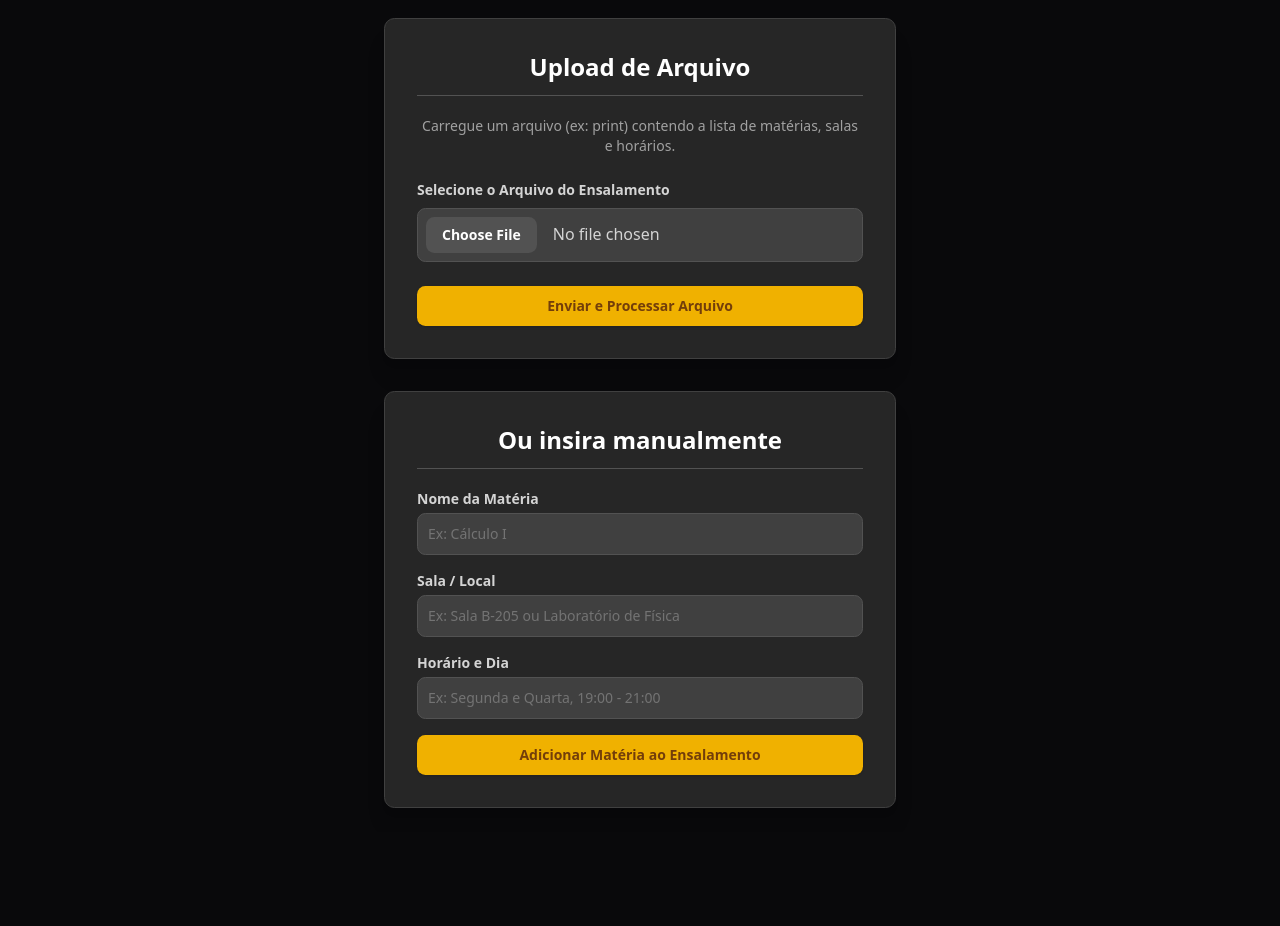
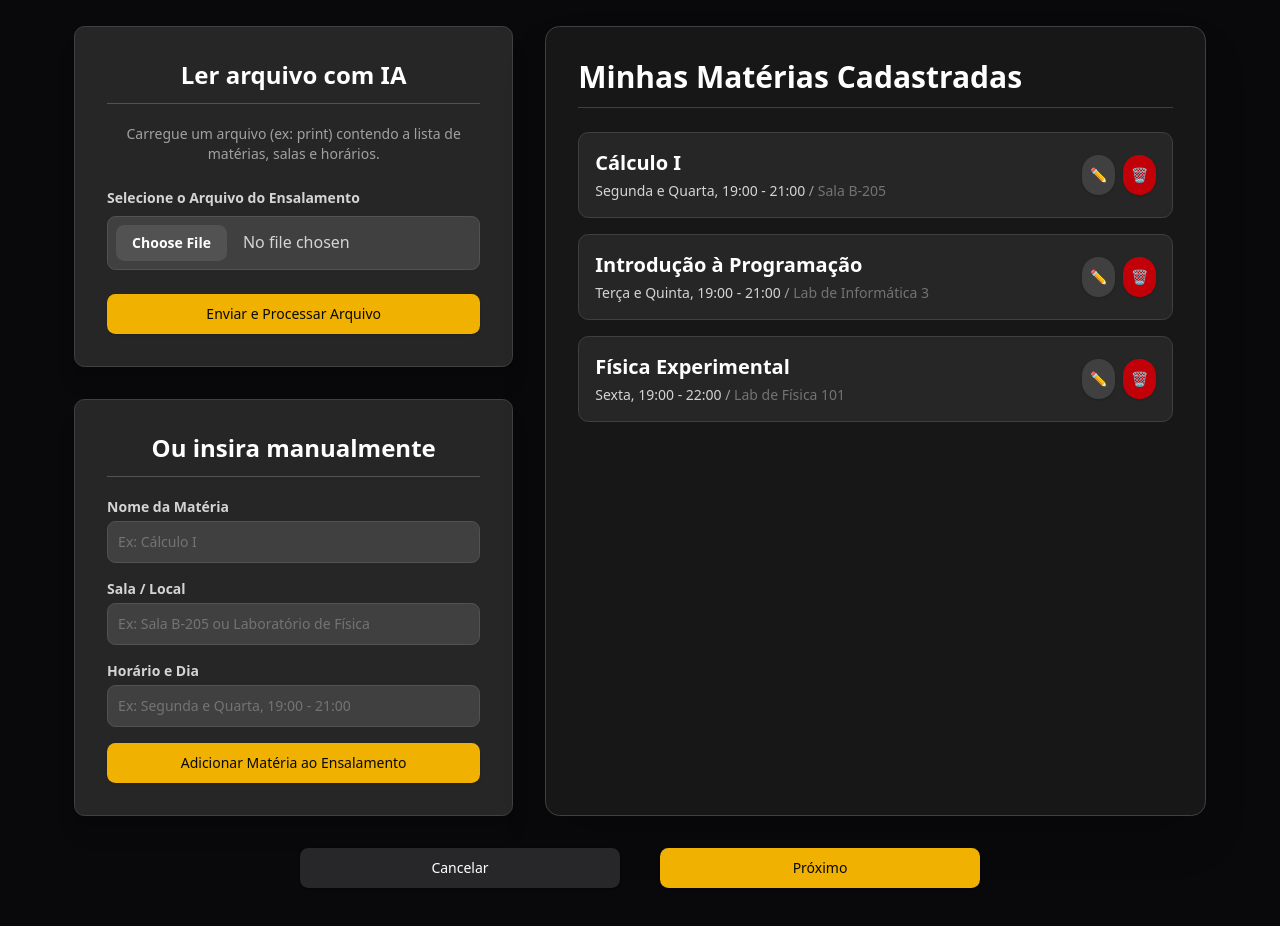
Before and after one commit to ana-borowsky/cronograma-educacional-react, a React (Vite) app in the folder frontend/: page /roomschedule in a window 1280 px wide. Shown: the part 200-1126 px from the top of the page. Before the commit the page ends 1032 px from the top, so only its background shows below. Built offline with nearby package versions, Linux system fonts and the light colour scheme.

Commit message:
Inicia refatoração da tela de roomschedule

```diff
--- a/frontend/src/components/ui/button.tsx
+++ b/frontend/src/components/ui/button.tsx
@@ -10,7 +10,7 @@ const buttonVariants = cva(
     variants: {
       variant: {
         default:
-          "bg-primary text-primary-foreground shadow hover:bg-primary/90",
+          "bg-primary text-background shadow hover:bg-primary/90",
         destructive:
           "bg-destructive text-destructive-foreground shadow-sm hover:bg-destructive/90",
         outline:
@@ -21,7 +21,7 @@ const buttonVariants = cva(
         link: "text-primary underline-offset-4 hover:underline",
       },
       size: {
-        default: "h-9 px-4 py-2",
+        default: "h-10 px-4 py-2",
         sm: "h-8 rounded-md px-3 text-xs",
         lg: "h-10 rounded-md px-8",
         xl: "px-8 py-3 text-lg font-bold",
--- a/frontend/src/pages/Home.jsx
+++ b/frontend/src/pages/Home.jsx
@@ -100,7 +100,7 @@ const Home = () => {
             </p>
 
             <div className="flex gap-4">
-              <Button size="lg" className="bg-orange-500 hover:bg-orange-600 text-lg font-semibold shadow-lg transition duration-200" asChild>
+              <Button size="lg" className="bg-yellow-500 hover:bg-orange-600 text-lg font-semibold shadow-lg transition duration-200" asChild>
                 <Link to="/signup">
                   Comece Grátis <Zap className="ml-2 h-5 w-5" />
                 </Link>
--- a/frontend/src/pages/RoomSchedule.jsx
+++ b/frontend/src/pages/RoomSchedule.jsx
@@ -1,16 +1,22 @@
+import React from 'react';
 import { Button } from "@/components/ui/button";
 import Layout from "../components/Layout"
 import { Link } from "react-router-dom"
 
 const RoomSchedule = () => {
+  const mockCourses = [
+    { id: 1, name: "Cálculo I", schedule: "Segunda e Quarta, 19:00 - 21:00", room: "Sala B-205" },
+    { id: 2, name: "Introdução à Programação", schedule: "Terça e Quinta, 19:00 - 21:00", room: "Lab de Informática 3" },
+    { id: 3, name: "Física Experimental", schedule: "Sexta, 19:00 - 22:00", room: "Lab de Física 101" },
+  ];
+
   return (
-    <Layout subtitle="Insira seu ensalamento">
-      <div className="flex flex-col items-center justify-center min-h-[80vh] p-4 sm:p-6">
-
-        <div className="w-full max-w-lg space-y-8">
+    <Layout subtitle="Insira e gerencie suas matérias.">
+      <div className="max-w-7xl mx-auto p-4 md:p-8 flex flex-col lg:flex-row lg:space-x-8">
+        <div className="w-full lg:w-2/5 space-y-8 mb-8 lg:mb-0">
 
           <div className="bg-neutral-800 p-6 sm:p-8 border border-neutral-700 rounded-lg shadow-xl">
-            <h2 className="text-2xl font-bold text-white text-center mb-5 border-b border-neutral-600 pb-3">Upload de Arquivo</h2>
+            <h2 className="text-2xl font-bold text-white text-center mb-5 border-b border-neutral-600 pb-3">Ler arquivo com IA</h2>
 
             <form className="space-y-6">
               <p className="text-neutral-400 text-sm text-center">Carregue um arquivo (ex: print) contendo a lista de matérias, salas e horários.</p>
@@ -25,7 +31,7 @@ const RoomSchedule = () => {
                   className="w-full p-2 border border-neutral-600 rounded-md bg-neutral-700 text-neutral-300 file:mr-4 file:py-2 file:px-4 file:rounded-md file:border-0 file:text-sm file:font-semibold file:bg-neutral-600 file:text-white hover:file:bg-neutral-500 cursor-pointer"
                 />
               </div>
-              <Button className="py-2.5 px-4 w-full font-bold" size={"lg"} asChild>
+              <Button className="w-full">
                 <Link to="/courselist" >
                   Enviar e Processar Arquivo
                 </Link>
@@ -74,16 +80,57 @@ const RoomSchedule = () => {
                   className="w-full p-2.5 border border-neutral-600 rounded-md bg-neutral-700 text-white placeholder-neutral-500 focus:outline-none focus:border-blue-500 text-sm"
                 />
               </div>
-              <Button className="py-2.5 px-4 w-full font-bold" size={"lg"}>
+              <Button className="w-full">
                 <Link to="/courselist">
                   Adicionar Matéria ao Ensalamento
                 </Link>
               </Button>
             </form>
           </div>
+        </div>
+
+        <div className="w-full lg:w-3/5 bg-neutral-900 rounded-xl shadow-2xl p-5 md:p-8 border border-neutral-700">
+          <h2 className="text-3xl font-bold text-white mb-6 border-b border-neutral-700 pb-3">
+            Minhas Matérias Cadastradas
+          </h2>
+
+          <div className="space-y-4 mb-6">
+            {mockCourses.map(course => (
+              <div key={course.id} className="flex items-center justify-between p-4 bg-neutral-800 border border-neutral-700 rounded-lg transition duration-200 hover:bg-neutral-700">
+                <div className="flex-grow">
+                  <h3 className="text-xl font-semibold text-white">{course.name}</h3>
+                  <p className="text-sm text-neutral-400 mt-1">
+                    <span className="font-medium text-neutral-300">{course.schedule}</span> / <span className="text-neutral-500">{course.room}</span>
+                  </p>
+                </div>
+                <div className="flex space-x-2 ml-4">
+                  <Button className="p-2 bg-neutral-700 rounded-full text-white hover:bg-neutral-600 transition duration-150" aria-label="Editar">
+                    <span role="img" aria-label="lápis">✏️</span>
+                  </Button>
+                  <Button className="p-2 bg-red-700 rounded-full text-white hover:bg-red-600 transition duration-150" aria-label="Excluir">
+                    <span role="img" aria-label="lixeira">🗑️</span>
+                  </Button>
+                </div>
+              </div>
+            ))}
+          </div>
 
         </div>
+
       </div>
+      <div className="w-full flex justify-center gap-10 lg:mb-12">
+        <Button className="w-1/4 bg-secondary text-white">
+        <Link to="/courselist" >
+          Cancelar
+        </Link>
+      </Button>
+      <Button className="w-1/4">
+        <Link to="/syllabus" >
+          Próximo
+        </Link>
+
+      </Button>
+      </div >
     </Layout>
   );
 };
--- a/frontend/src/pages/Syllabus.jsx
+++ b/frontend/src/pages/Syllabus.jsx
@@ -4,7 +4,7 @@ import { Link } from "react-router-dom"
 
 const Syllabus = () => {
   return (
-    <Layout subtitle="Nesta página, você deverá adicionar todos os trabalhos, provas e datas importantes para cada matéria. Você pode fazer isso de forma automática ao inserir o plano de ensino, ou manualmente.">
+    <Layout subtitle="Nesta página, você deverá adicionar todos os trabalhos, provas e datas importantes para cada matéria.">
       <div className="flex flex-col items-center justify-start p-4 sm:p-6 w-full max-w-4xl mx-auto">
 
         <div className="w-full space-y-8">
@@ -54,7 +54,7 @@ const Syllabus = () => {
                 />
               </div>
               <Button className="w-full font-semibold" asChild>
-                <Link to="/todolist">
+                <Link to="/studyschedule">
                   Salvar
                 </Link>
               </Button>
```
